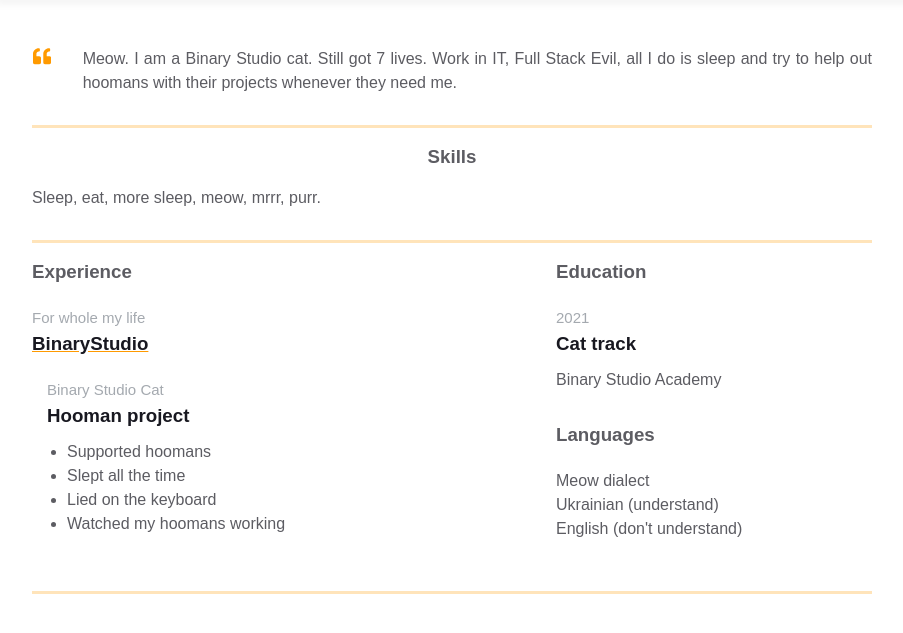
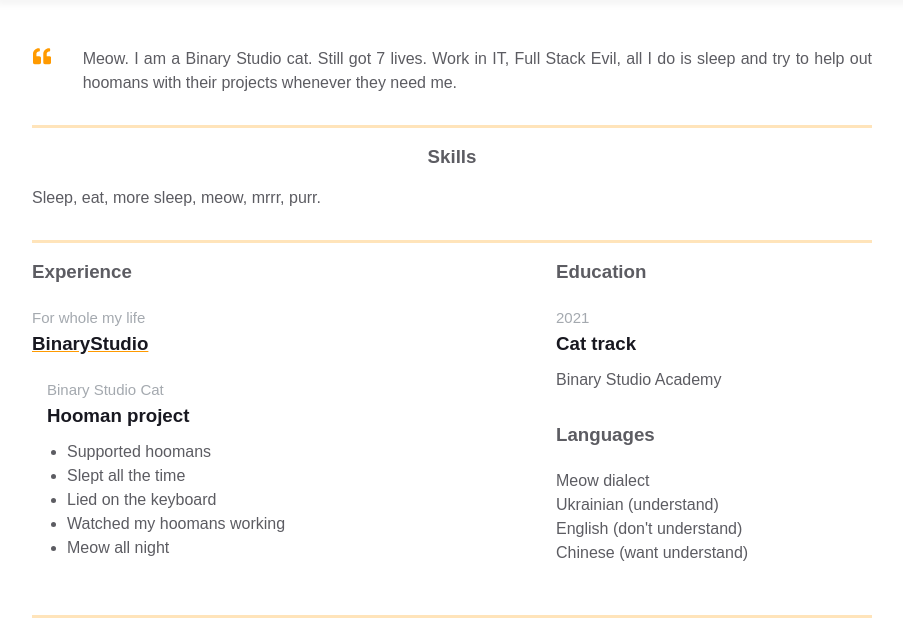
Before and after one commit to olegyarmolenko38/homepage, a plain HTML site: page index.html in a window 1280 px wide. Shown: the part 384-1017 px from the top of the page, without its empty margins (188-1091 px from the left). Before the commit the page ends 993 px from the top, so only its background shows below. Drawn offline with Linux system fonts and the light colour scheme.

Commit message:
Added new paragraph to experience and additional info blocks

```diff
--- a/index.html
+++ b/index.html
@@ -96,6 +96,7 @@
                           <li>Slept all the time</li>
                           <li>Lied on the keyboard</li>
                           <li>Watched my hoomans working</li>
+                          <li>Meow all night</li>
                         </ul>
                       </div>
                     </div>
@@ -124,6 +125,9 @@
                       <p class="additional-info__languages-item">
                         English (don't understand)
                       </p>
+                      <p class="additional-info__languages-item">
+                        Chinese (want understand)
+                      </p>
                     </div>
                   </div>
             </div>
```
